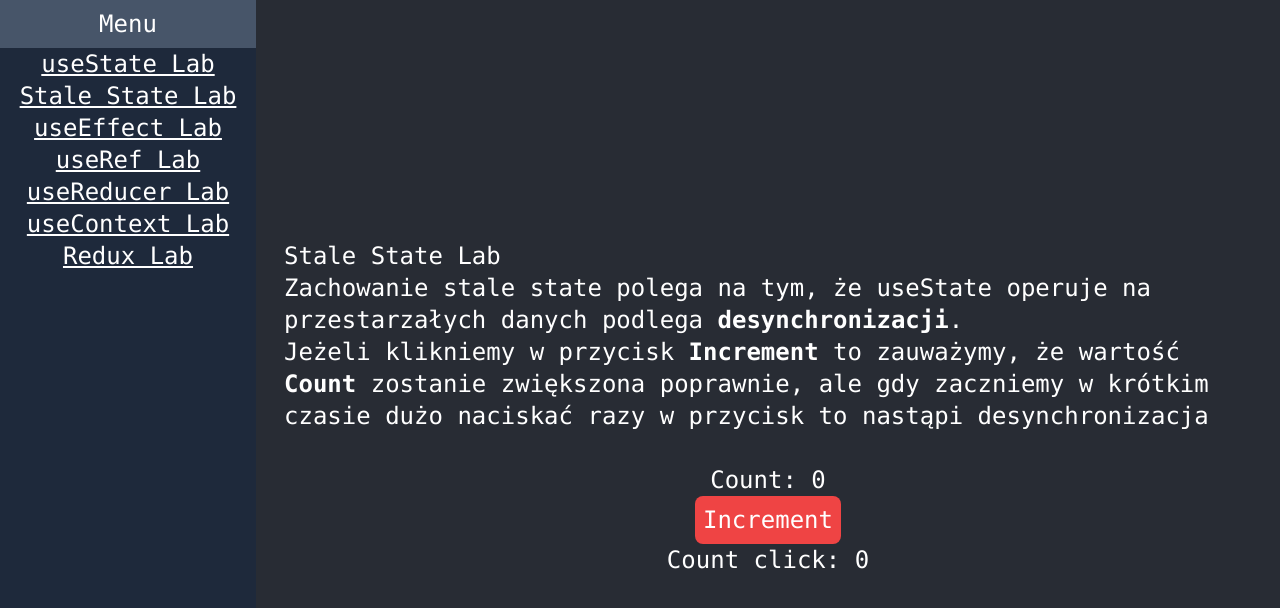
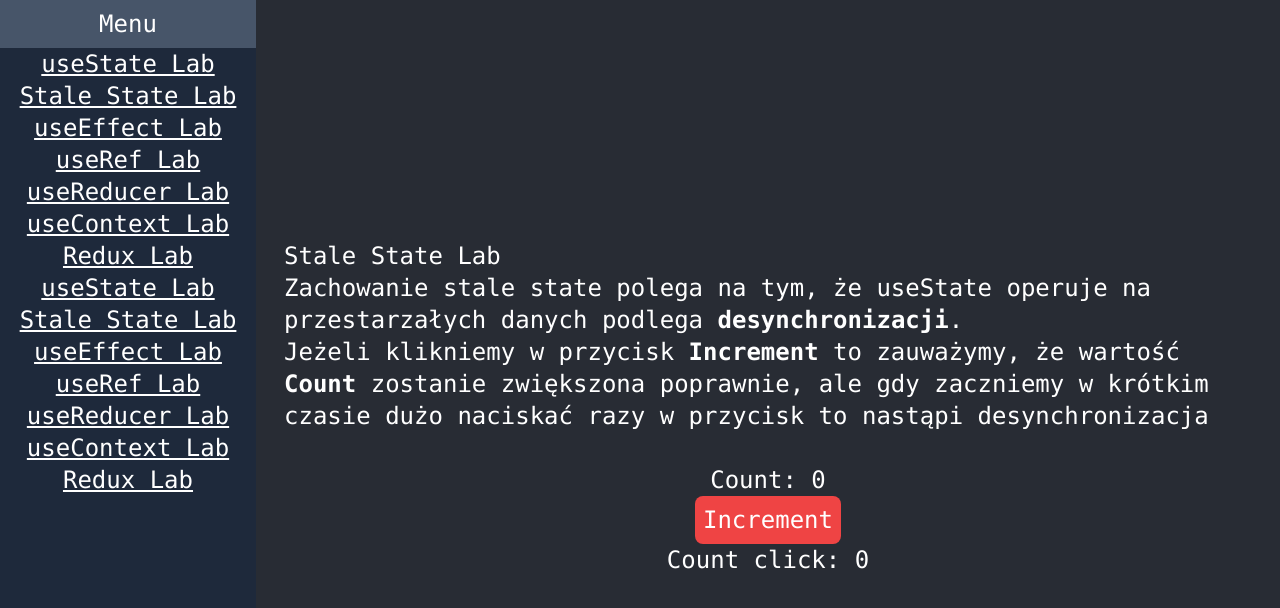
Before and after one commit to DominikRasinski/react-simple-practise, a React (Create React App) app in the folder react-laboratory/laboratory/: page /staleStateLab in a window 1280 px wide. Shown: the top 608 px of the page. Built offline with nearby package versions, Linux system fonts and the light colour scheme; data requests are answered from the project's data file.

Commit message:
add json data and make new run process when run reactApp and simple-json-server for future changes in menu inside laboContainers

```diff
--- /dev/null
+++ b/react-laboratory/laboratory/data/data.json
@@ -0,0 +1,48 @@
+{
+    "hooks":
+    [
+        {
+            "path": "/useStateLab",
+            "label": "useState Lab"
+        },
+        {
+            "path": "/staleStateLab",
+            "label": "Stale State Lab"
+        },
+        {
+            "path": "/useEffectLab",
+            "label": "useEffect Lab"
+        },
+        {
+            "path": "/useRefLab",
+            "label": "useRef Lab"
+        },
+        {
+            "path": "/useReducerLab",
+            "label": "useReducer Lab"
+        },
+        {
+            "path": "/useContextLab",
+            "label": "useContext Lab"
+        },
+        {
+            "path": "/reduxLab",
+            "label": "Redux Lab"
+        }
+    ],
+    "technics":
+    [
+        {
+            "path": "/useStaleStateLab",
+            "label": "React Lab"
+        },
+        {
+            "path": "/componentCompositionLab",
+            "label": "Redux Lab"
+        },
+        {
+            "path": "/reactReduxLab",
+            "label": "React-Redux Lab"
+        }
+    ]
+}
--- a/react-laboratory/laboratory/package.json
+++ b/react-laboratory/laboratory/package.json
@@ -25,7 +25,9 @@
     "start": "react-scripts start",
     "build": "react-scripts build",
     "test": "react-scripts test",
-    "eject": "react-scripts eject"
+    "eject": "react-scripts eject",
+    "server": "json-server --watch data/data.json --port 8000",
+    "start-all": "react-scripts start & json-server --watch data/data.json --port 8000"
   },
   "eslintConfig": {
     "extends": [
--- a/react-laboratory/laboratory/src/components/linksList.tsx
+++ b/react-laboratory/laboratory/src/components/linksList.tsx
@@ -1,6 +1,25 @@
 import { NavLink } from 'react-router-dom';
+import { useEffect } from 'react';
 
 export const LinksList = () => {
+
+  useEffect(() => {
+    async function fetchData() {
+      const url = 'http://localhost:8000/hooks';
+      try {
+        const response = await fetch(url);
+        if(!response.ok) {
+          throw new Error(`Response status: ${response.status}`);
+        }
+        const json = await response.json();
+        console.log(json);
+      } catch (error) {
+        console.error(error);
+      }
+    }
+    fetchData();
+  }, []);
+
   return (
     <ol className='list-decimal underline '>
       <li>
--- a/react-laboratory/laboratory/src/components/menuForLab.tsx
+++ b/react-laboratory/laboratory/src/components/menuForLab.tsx
@@ -2,16 +2,17 @@ import { Outlet } from 'react-router-dom';
 import { LinksList } from './linksList';
 
 type MenuForLabProps = {
+  headerName?: string;
   children?: React.ReactNode;
 };
 
 const MenuForLab = (props: MenuForLabProps) => {
-  const { children } = props;
+  const { children, headerName = 'Menu'} = props;
 
   return (
     <main className='flex flex-row h-full'>
       <div className='w-1/5 h-full bg-slate-800 overflow-y-scroll max-h-screen min-h-screen'>
-        <h1 className='bg-slate-600 gap-4 p-2'>Menu</h1>
+        <h1 className='bg-slate-600 gap-4 p-2'>{headerName}</h1>
         {children && children}
       </div>
       <div className='w-4/5 max-h-screen min-h-screen overflow-y-scroll'>
@@ -23,8 +24,11 @@ const MenuForLab = (props: MenuForLabProps) => {
 
 export function MenuForLabStructure() {
   return (
-    <MenuForLab>
-      <LinksList />
-    </MenuForLab>
+    <>
+      <MenuForLab>
+        <LinksList />
+        <LinksList />
+      </MenuForLab>
+    </>
   );
 }
```
Also changed, not shown: 1 other file (tests, documents, lock files or other folders).
